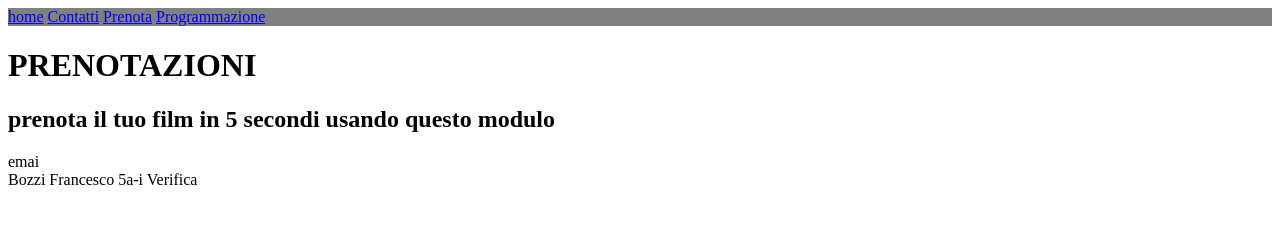
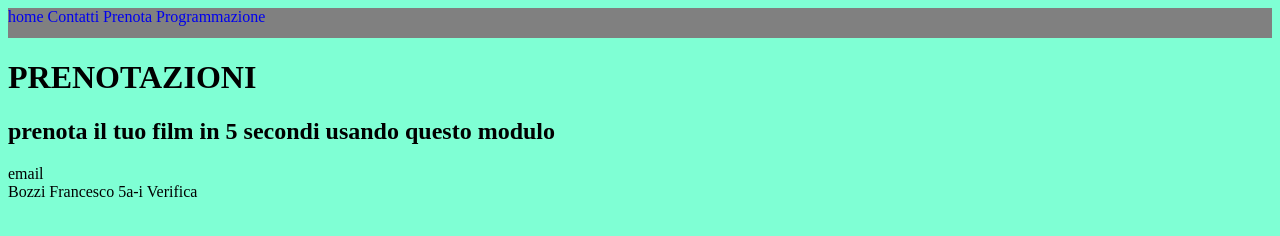
Before and after one commit to BozziFrancesco/verificainformatica, a plain HTML site: page prenota.html in a window 1280 px wide. Drawn offline with Linux system fonts and the light colour scheme.

Commit message:
modifica css

```diff
--- a/css/style.css
+++ b/css/style.css
@@ -1,3 +1,37 @@
+:root{
+
+}
+
+
+body{
+    background-color:aquamarine;
+}
+
+
 nav{
     background-color:gray;
+    height:30px;
+
+    margin:0;
+    padding:0;
+    align-self: flex-start;
+    display: flexbox;
+    align-items:center;
+
+
 }
+
+nav a{
+    text-decoration: none;
+
+}
+
+nav a:hover{
+    background-color:red;
+
+}
+
+
+article{
+    pa
+}
--- a/prenota.html
+++ b/prenota.html
@@ -18,7 +18,9 @@
     <main><h2>prenota il tuo film in 5 secondi usando questo modulo</h2></main>
     <section>
      <form>
-        <label form="text">emai</label>
+        <label form="text">email</label>
+        <form ></form>
+
      </form>
     </section>
 
```
